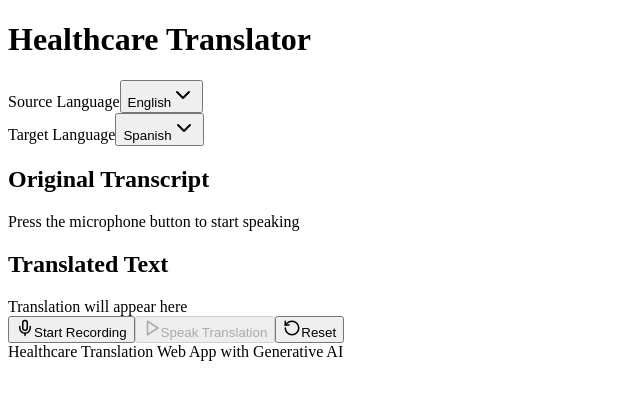
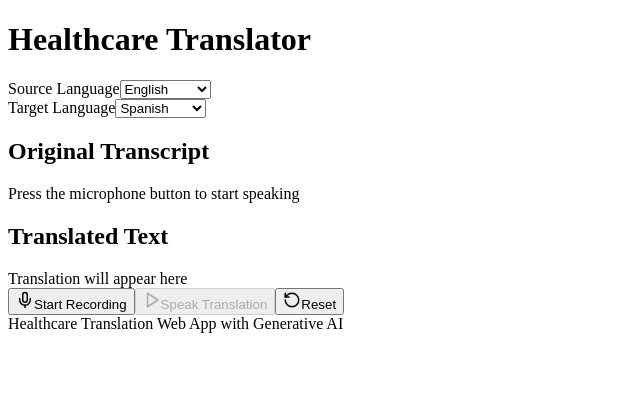
Before and after one commit to JaiderSalas/speechrecognition, a React (Vite) app: page / in a window 1280 px wide. Shown: the top 400 px of the page, without its empty margins (0-640 px from the left). Built offline with nearby package versions, Linux system fonts and the light colour scheme; the HTML template or start-up script is replaced by a standard one.

Commit message:
fix language

```diff
--- a/src/components/translation-app.tsx
+++ b/src/components/translation-app.tsx
@@ -3,19 +3,12 @@
 import { useState, useEffect, useRef } from 'react'
 import { Button } from '@/components/ui/button'
 import { Card, CardContent } from '@/components/ui/card'
-import {
-    Select,
-    SelectContent,
-    SelectItem,
-    SelectTrigger,
-    SelectValue
-} from '@/components/ui/select'
 import { Mic, MicOff, Play, RotateCcw } from 'lucide-react'
 import { GoogleGenerativeAI } from '@google/generative-ai'
 
 // Initialize Google Generative AI
-
-const genAI = new GoogleGenerativeAI('')
+const GOOGLE_API_KEY = import.meta.env.VITE_GOOGLE_API_KEY
+const genAI = new GoogleGenerativeAI(GOOGLE_API_KEY)
 const model = genAI.getGenerativeModel({ model: 'gemini-2.0-flash' })
 // Language options
 const languages = [
@@ -44,6 +37,7 @@ export default function TranslationApp() {
     const [sourceLanguage, setSourceLanguage] = useState('en')
     const [targetLanguage, setTargetLanguage] = useState('es')
     const [transcript, setTranscript] = useState('')
+    const [interimTranscript, setInterimTranscript] = useState('')
     const [translatedText, setTranslatedText] = useState('')
     const [isTranslating, setIsTranslating] = useState(false)
     const [isSpeaking, setIsSpeaking] = useState(false)
@@ -75,11 +69,11 @@ export default function TranslationApp() {
                         interimTranscript += transcript
                     }
                 }
-
+                setInterimTranscript(interimTranscript)
                 setTranscript((prev) => prev + finalTranscript)
 
                 if (finalTranscript) {
-                    await translateText(finalTranscript)
+                    await translateText(finalTranscript, sourceLanguage, targetLanguage)
                 }
             }
 
@@ -94,10 +88,11 @@ export default function TranslationApp() {
                 recognitionRef.current.stop()
             }
         }
-    }, [])
+    }, [sourceLanguage, targetLanguage])
 
     // Update recognition language when source language changes
     useEffect(() => {
+
         if (recognitionRef.current) {
             recognitionRef.current.lang = sourceLanguage
         }
@@ -105,6 +100,7 @@ export default function TranslationApp() {
 
     // Toggle listening
     const toggleListening = () => {
+        resetAll()
         if (isListening) {
             if (recognitionRef.current) {
                 recognitionRef.current.stop()
@@ -125,24 +121,23 @@ export default function TranslationApp() {
         }
         setIsListening(false)
         setTranscript('')
+        setInterimTranscript('')
         setTranslatedText('')
     }
 
     // Translate text using AI
-    const translateText = async (text: string) => {
+    const translateText = async ( text: string, source: string, target: string) => {
         if (!text.trim()) return
 
         try {
+
             setIsTranslating(true)
+            const sourceLang = languages.find((lang) => lang.value === source)?.label
+            const targetLang = languages.find((lang) => lang.value === target)?.label
 
-            const sourceLang =
-                languages.find((l) => l.value === sourceLanguage)?.label ||
-                'English'
-            const targetLang =
-                languages.find((l) => l.value === targetLanguage)?.label ||
-                'Spanish'
 
-            const correctionPrompt = `Correct the following healthcare conversation text. Maintain medical accuracy and terminology. Only return the corrected text, nothing else.
+            const correctionPrompt = `Correct the following healthcare conversation text that is written on ${sourceLang}.
+             Maintain medical accuracy and terminology. Only return the corrected text, nothing else. If the text is already correct, return it as is.
 
             Text to correct: "${text}"`
 
@@ -153,7 +148,6 @@ export default function TranslationApp() {
                 Maintain medical accuracy and terminology. Only return the translated text, nothing else.
 
                 Text to translate: "${correctedText}"`
-
             const translationResult = await model.generateContent(translationPrompt)
             setTranslatedText(translationResult.response.text())
         } catch (error) {
@@ -187,24 +181,18 @@ export default function TranslationApp() {
                     >
                         Source Language
                     </label>
-                    <Select
+                    <select
                         value={sourceLanguage}
-                        onValueChange={setSourceLanguage}
+                        onChange={(e) => {setSourceLanguage(e.target.value)}}
+                        id="source-language"
+
                     >
-                        <SelectTrigger
-                            id="source-language"
-                            className="w-[180px]"
-                        >
-                            <SelectValue placeholder="Select language" />
-                        </SelectTrigger>
-                        <SelectContent>
                         {languages.map((lang) => (
-                                <SelectItem key={lang.value} value={lang.value}>
+                            <option key={lang.value} value={lang.value}>
                                 {lang.label}
-                                </SelectItem>
+                            </option>
                         ))}
-                        </SelectContent>
-                    </Select>
+                    </select>
                 </div>
 
                 <div className="flex flex-col gap-2">
@@ -214,24 +202,16 @@ export default function TranslationApp() {
                     >
                         Target Language
                     </label>
-                    <Select
+                    <select
                         value={targetLanguage}
-                        onValueChange={setTargetLanguage}
-                    >
-                        <SelectTrigger
+                        onChange={(e) => {setTargetLanguage(e.target.value)}}
                         id="target-language"
-                            className="w-[180px]"
-                        >
-                            <SelectValue placeholder="Select language" />
-                        </SelectTrigger>
-                        <SelectContent>
-                            {languages.map((lang) => (
-                                <SelectItem key={lang.value} value={lang.value}>
+                    >               {languages.map((lang) => (
+                        <option key={lang.value} value={lang.value}>
                             {lang.label}
-                                </SelectItem>
+                        </option>
                     ))}
-                        </SelectContent>
-                    </Select>
+                    </select>
                 </div>
             </div>
 
@@ -242,7 +222,7 @@ export default function TranslationApp() {
                             Original Transcript
                         </h2>
                         <div className="whitespace-pre-wrap">
-                            {transcript || (
+                            {transcript || interimTranscript || (
                                 <span className="text-muted-foreground italic">
                                     {isListening
                                         ? 'Listening...'
```
Also changed, not shown: 1 other file (tests, documents, lock files or other folders). Lines whose indentation alone changed are shown as unchanged.
